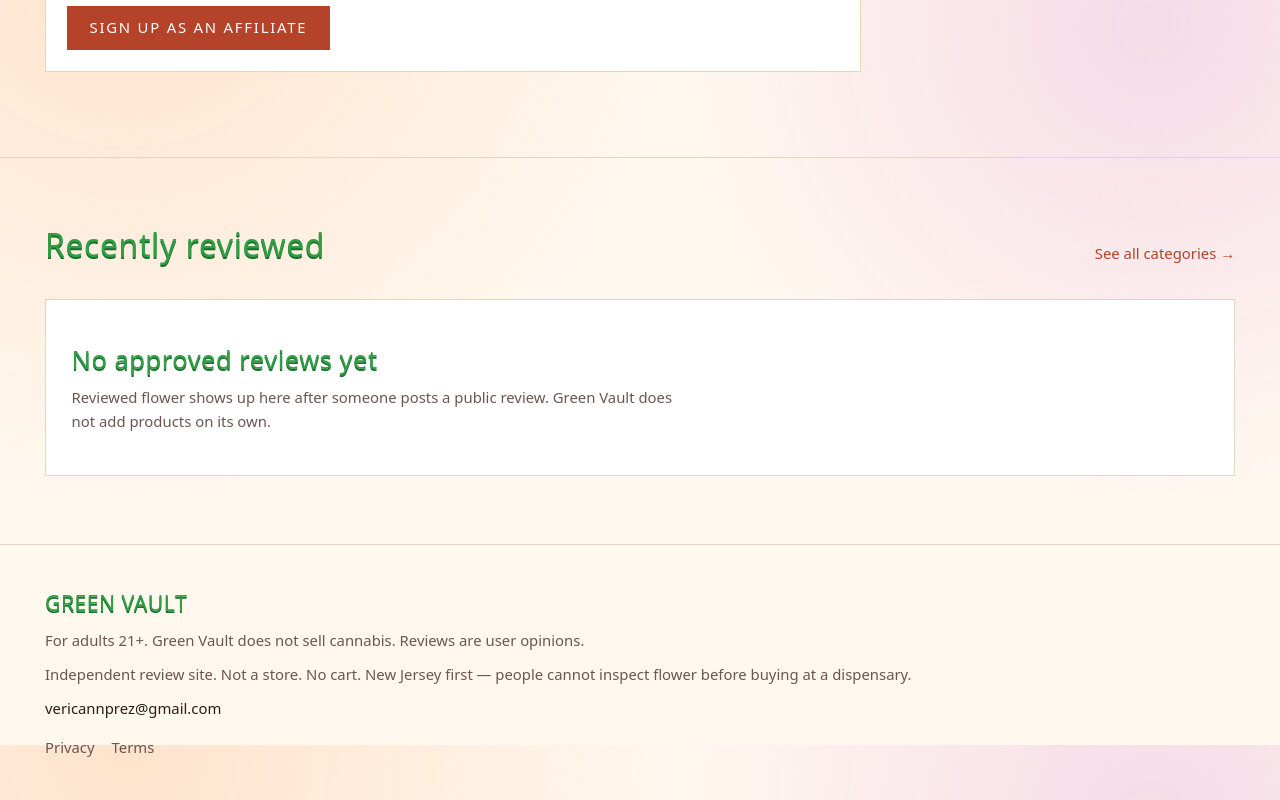
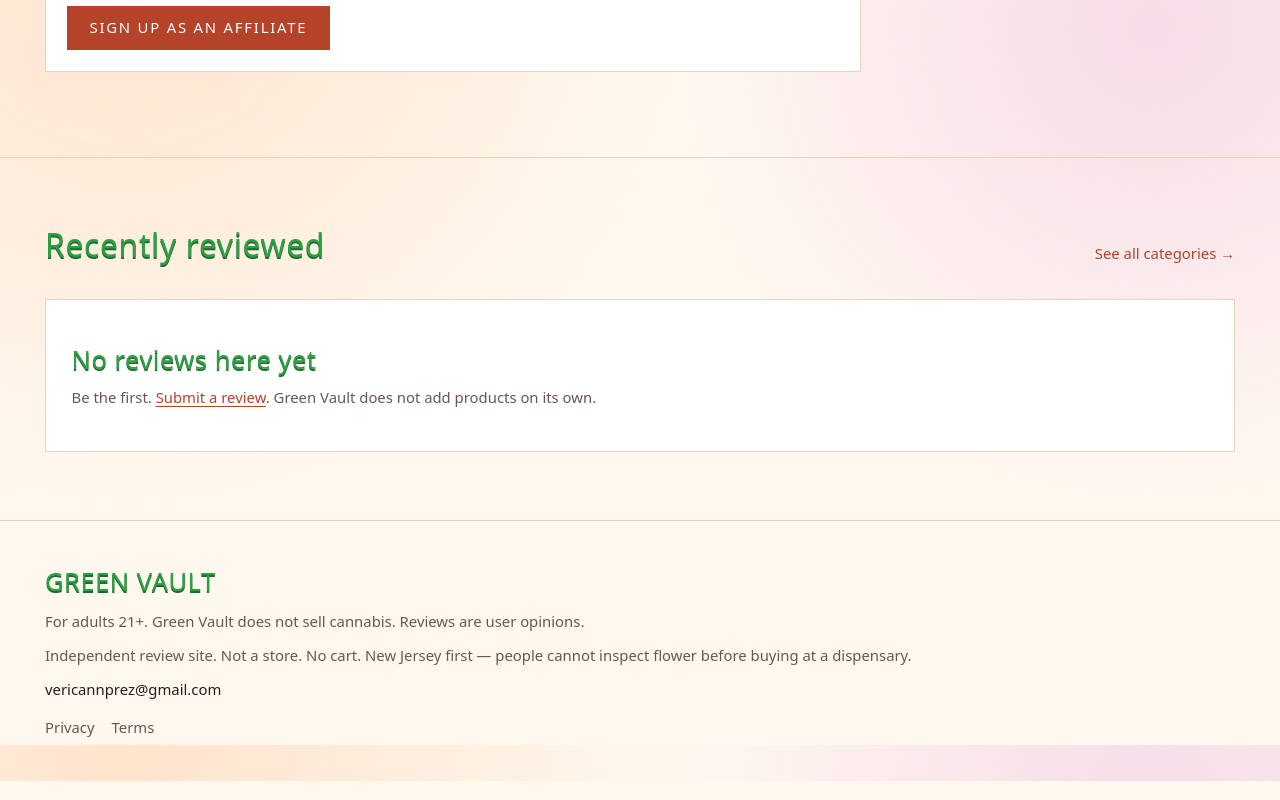
Before and after one commit to fglassmire8-wq/Verican, a Next.js app: page / in a window 1280 px wide. Shown: the part 855-1655 px from the top of the page. Built offline with nearby package versions, Linux system fonts and the light colour scheme; no server answers; the database is empty.

Commit message:
Polish: friendly empty states, Green Vault copy, bubble footer/404 wordmark, owner Change password link

```diff
--- a/src/app/(site)/affiliate/page.tsx
+++ b/src/app/(site)/affiliate/page.tsx
@@ -6,7 +6,7 @@
 import { publicUrl } from "@/lib/public-origin";
 import { getSession } from "@/lib/session";
 
-export const metadata = { title: "Affiliates" };
+export const metadata = { title: "Affiliate Program" };
 export const dynamic = "force-dynamic";
 
 export default async function AffiliatePage() {
--- a/src/app/(site)/categories/page.tsx
+++ b/src/app/(site)/categories/page.tsx
@@ -126,10 +126,10 @@
 
       <div className="mt-10">
         {products.length === 0 ? (
-          <EmptyState title={query ? "No matches" : category ? `No reviewed ${labelFor(category).toLowerCase()} yet` : "No approved reviews yet"}>
+          <EmptyState title={query ? "No matches" : category ? `No reviewed ${labelFor(category).toLowerCase()} yet` : "No reviews here yet"}>
             {query
               ? `Nothing public matches “${query}”. Search covers strain, brand, and store on approved reviews only.`
-              : "When a review is public, the strain, brand, and store can be searched here."}
+              : <>No reviews here yet. Be the first.{" "}<Link href="/submit" className="text-gold hover:text-gold-bright underline">Submit a review</Link>.</>}
           </EmptyState>
         ) : (
           <div className="grid sm:grid-cols-2 lg:grid-cols-3 gap-6">
--- a/src/app/(site)/page.tsx
+++ b/src/app/(site)/page.tsx
@@ -79,9 +79,12 @@
         </div>
 
         {products.length === 0 ? (
-          <EmptyState title="No approved reviews yet">
-            Reviewed flower shows up here after someone posts a public review. Green Vault
-            does not add products on its own.
+          <EmptyState title="No reviews here yet">
+            Be the first.{" "}
+            <Link href="/submit" className="text-gold hover:text-gold-bright underline">
+              Submit a review
+            </Link>
+            . Green Vault does not add products on its own.
           </EmptyState>
         ) : (
           <div className="grid sm:grid-cols-2 lg:grid-cols-3 gap-6">
--- a/src/app/(site)/submit/page.tsx
+++ b/src/app/(site)/submit/page.tsx
@@ -31,7 +31,7 @@
         {owner
           ? "Owner reviews publish immediately as trusted."
           : trusted
-            ? "Verified-affiliate reviews stay pending until the owner approves them. They do not get likes or rank until then."
+            ? "Verified-affiliate reviews stay pending until Green Vault approves them. They do not get likes or rank until then."
             : "Member reviews publish as unverified notes. They are unrewarded and never count toward trusted rank."}
       </p>
       {!trusted && !owner ? (
--- a/src/app/(site)/terms/page.tsx
+++ b/src/app/(site)/terms/page.tsx
@@ -48,7 +48,7 @@
           </p>
           <p>
             Member notes are unverified and unrewarded. They never count toward trusted
-            rank. Verified-affiliate reviews stay pending until the owner approves them.
+            rank. Verified-affiliate reviews stay pending until Green Vault approves them.
             Green Vault does not promise that a review is complete or correct.
           </p>
         </section>
@@ -57,7 +57,7 @@
           <h2 className="font-display text-2xl text-cream">Accounts, rank, and rewards</h2>
           <p>
             Members can read reviews and post notes. A verified affiliate is a separate
-            application: pending, then verified or rejected by the owner. Only approved
+            application: pending, then verified or rejected by Green Vault. Only approved
             reviews from verified affiliates can be liked. Rank is that like count. It
             is not a dollar amount.
           </p>
@@ -72,7 +72,7 @@
           <h2 className="font-display text-2xl text-cream">What you post</h2>
           <p>
             You are responsible for your reviews and photos. Post only what you are
-            willing to show publicly and what you have the right to share. The owner
+            willing to show publicly and what you have the right to share. Green Vault
             can approve, reject, or remove a review or an affiliate application.
           </p>
         </section>
--- a/src/app/not-found.tsx
+++ b/src/app/not-found.tsx
@@ -4,7 +4,7 @@
   return (
     <div className="min-h-screen bg-ink text-cream flex items-center justify-center px-6">
       <div className="max-w-lg w-full text-center">
-        <p className="font-display text-4xl tracking-[0.12em] text-gold-bright">GREEN VAULT</p>
+        <p className="bubble text-4xl tracking-[0.06em]">GREEN VAULT</p>
         <h1 className="font-display text-3xl mt-6">Page not found</h1>
         <p className="mt-4 text-muted leading-relaxed">
           That address is not on this site. The catalog only includes flower with a
--- a/src/components/Footer.tsx
+++ b/src/components/Footer.tsx
@@ -5,7 +5,7 @@
   return (
     <footer className="mt-auto border-t border-line">
       <div className="mx-auto max-w-6xl px-4 py-10 text-sm text-muted space-y-3">
-        <p className="font-display text-xl tracking-[0.2em] text-gold/80">GREEN VAULT</p>
+        <p className="bubble text-2xl tracking-[0.06em]">GREEN VAULT</p>
         <p>For adults 21+. Green Vault does not sell cannabis. Reviews are user opinions.</p>
         <p>
           Independent review site. Not a store. No cart. New Jersey first — people cannot
--- a/src/components/HowItWorks.tsx
+++ b/src/components/HowItWorks.tsx
@@ -13,7 +13,7 @@
       body: "Only approved reviews from verified affiliates can be liked. Rank is likes, not a dollar amount.",
     },
     {
-      title: "The owner approves reviews",
+      title: "Green Vault approves reviews",
       body: "Verified-affiliate reviews stay pending until Green Vault approves them. Member notes publish unverified and never rank.",
     },
   ];
--- a/src/components/OwnerDesk.tsx
+++ b/src/components/OwnerDesk.tsx
@@ -43,6 +43,9 @@
             Applications, pending reviews, and verified affiliates. Full tools stay
             on Moderation.
           </p>
+          <Link href="/account/password" className="mt-2 inline-block text-sm text-gold hover:text-gold-bright underline">
+            Change password
+          </Link>
         </div>
         <Link
           href="/moderation"
--- a/src/components/PortalLeaderboard.tsx
+++ b/src/components/PortalLeaderboard.tsx
@@ -19,7 +19,7 @@
 
       {rows.length === 0 ? (
         <p className="mt-4 border border-line bg-panel px-6 py-8 text-muted">
-          No verified affiliates yet. Rank starts when the owner verifies an affiliate
+          No verified affiliates yet. Rank starts when Green Vault verifies an affiliate
           and approves a review. Likes are the rank. No dollar amount is listed here.
         </p>
       ) : (
@@ -70,7 +70,7 @@
   return (
     <p className="mt-3 text-sm text-muted">
       Your notes are excluded from this list until you are a verified affiliate and
-      the owner approves a review.
+      Green Vault approves a review.
     </p>
   );
 }
```
Also changed, not shown: src/app/(site)/portal/page.tsx (+5 -5 lines).
